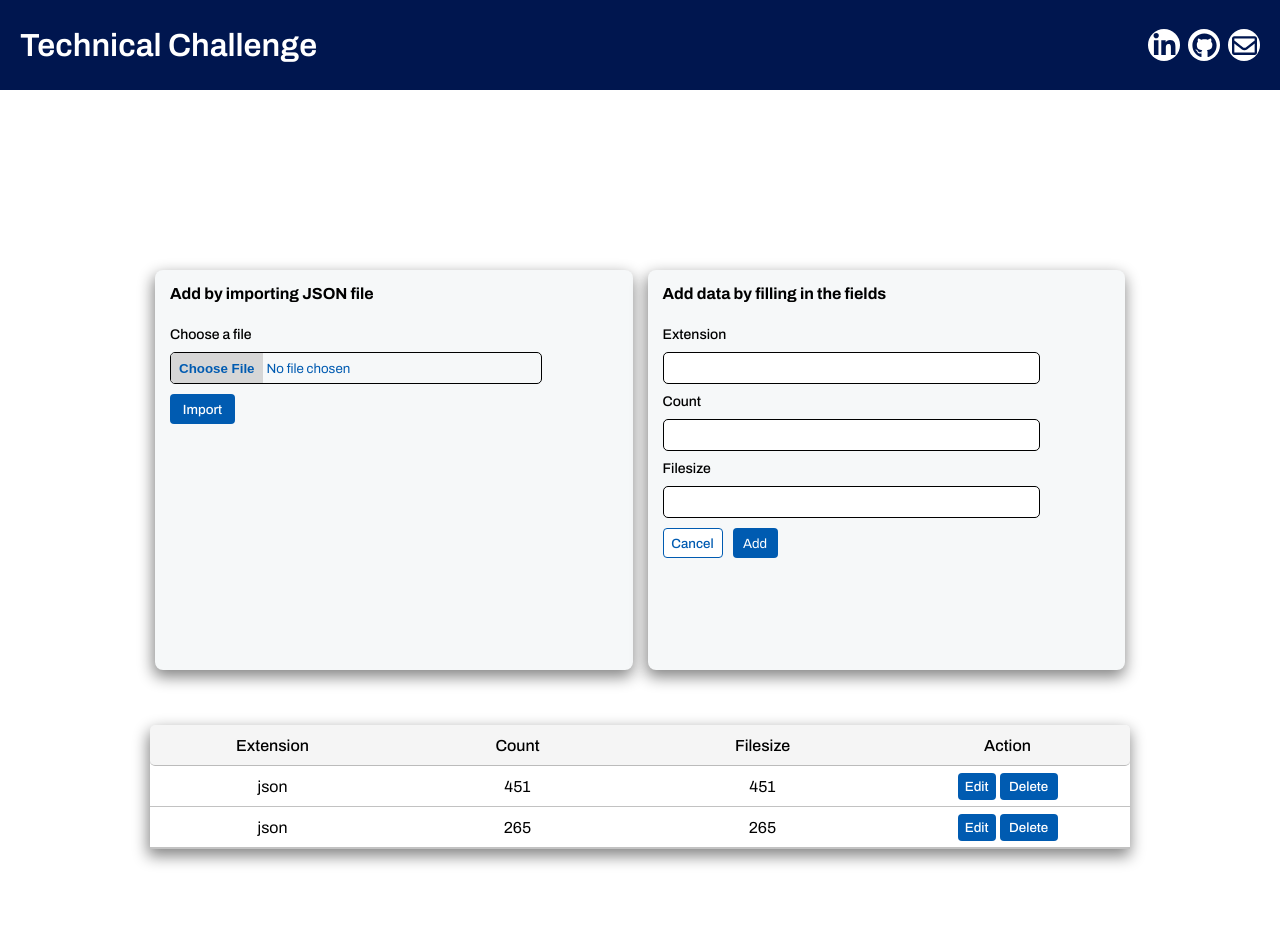
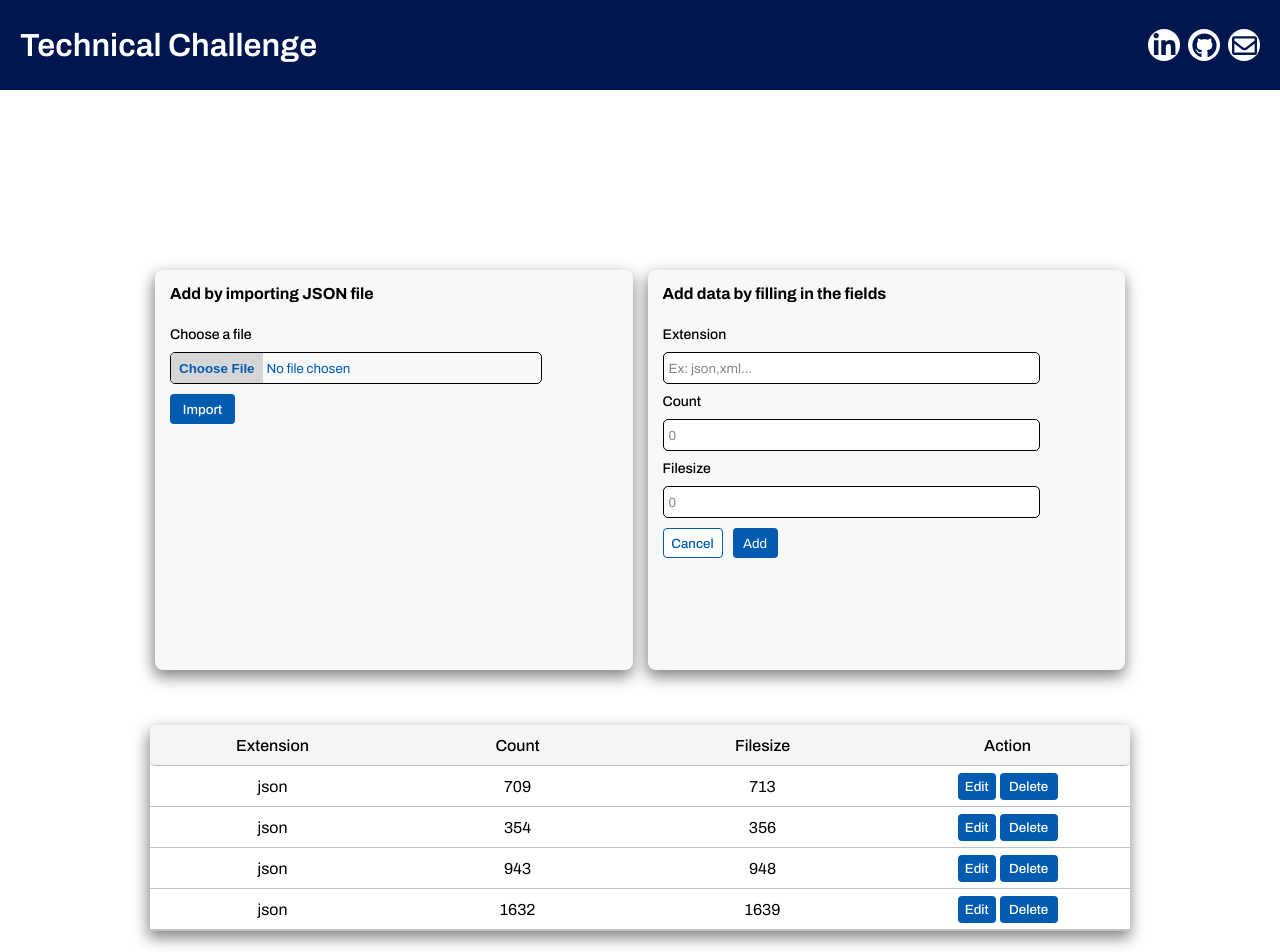
Before and after one commit to WictorPereira/Axetrading-Challenge, a React (Vite) app in the folder SinglePageApplication/: page / in a window 1280 px wide. Shown: the top 952 px of the page. Built offline with nearby package versions, Linux system fonts and the light colour scheme; data requests are answered from the project's data file.

Commit message:
Form2
form 2 concluído, conexão com banco de dados e envio para o banco de dados finalizada.

```diff
--- a/SinglePageApplication/db.json
+++ b/SinglePageApplication/db.json
@@ -1,16 +1,28 @@
 {
   "arquivos": [
     {
-      "id": "ad9f",
+      "id": "ff30",
       "extension": "json",
-      "count": 451,
-      "filesize": 451
+      "count": 709,
+      "filesize": 713
     },
     {
-      "id": "b8f5",
+      "id": "8f3d",
       "extension": "json",
-      "count": 265,
-      "filesize": 265
+      "count": 354,
+      "filesize": 356
+    },
+    {
+      "id": "aef3",
+      "extension": "json",
+      "count": 943,
+      "filesize": 948
+    },
+    {
+      "id": "d9a5",
+      "extension": "json",
+      "count": 1632,
+      "filesize": 1639
     }
   ]
 }
--- a/SinglePageApplication/src/Components/Form1.jsx
+++ b/SinglePageApplication/src/Components/Form1.jsx
@@ -74,8 +74,7 @@ function Form1() {
               Extensão do arquivo: {selectedFile.name}
             </p>
             <p className="p-results">Count: {charCount} caracteres</p>
-            <p className="p-results">filesize: {selectedFile.size} bytes
-            </p>
+            <p className="p-results">filesize: {selectedFile.size} bytes</p>
           </div>
         )}
 
--- a/SinglePageApplication/src/Components/Form2.css
+++ b/SinglePageApplication/src/Components/Form2.css
@@ -40,12 +40,20 @@
     padding:0px 0px 0px 5px
 }
 
+.input-edit::placeholder{
+    color:rgba(0, 0, 0, 0.473)
+}
+
 .input-editNum{
     border: #000 1.8px solid;
     width: 80%;
     height: 30px;
     border-radius: 5px;
     padding:0px 0px 0px 5px
+}
+
+.input-editNum::placeholder{
+    color:rgba(0, 0, 0, 0.473)
 }
 
 .div-btns{
--- a/SinglePageApplication/src/Components/Form2.jsx
+++ b/SinglePageApplication/src/Components/Form2.jsx
@@ -1,28 +1,88 @@
-import './Form2.css'
+import "./Form2.css";
+import React, { useState } from "react";
 
-function Form2 () {
-    return(
-        <div className='div-forms'>
-            <form className="form2">
-                <h1 className='h1-title2'>Add data by filling in the fields</h1>
+function Form2() {
+  const [extension, setExtension] = useState("");
+  const [count, setCount] = useState("");
+  const [filesize, setFilesize] = useState("");
 
-                <h4 className='h4-edits'>Extension</h4>
-                <input className="input-edit" type="text" />
+  const handleSubmit = async (e) => {
+    e.preventDefault();
 
-                <h4 className="h4-edits">Count</h4>
-                <input className="input-editNum" type="number" />
+    if (!extension || !count || !filesize) {
+      alert("Preencha todos os campos");
+      return;
+    }
 
-                <h4 className="h4-edits">Filesize</h4>
-                <input className="input-editNum" type="number" />
+    const formData = {
+      extension,
+      count: parseInt(count), // Converting count to number
+      filesize: parseInt(filesize), // Converting filesize to number
+    };
 
-                <div className='div-btns'>
-                <button className='btn-cancel'>Cancel</button>
-                <button className='btn-add'>Add</button>
-            </div>
+    try {
+      const response = await fetch("http://localhost:5000/arquivos", {
+        method: "POST",
+        headers: {
+          "Content-Type": "application/json",
+        },
+        body: JSON.stringify(formData),
+      });
 
-    </form>
+      if (!response.ok) {
+        throw new Error("Failed to add data");
+      }
+      console.log("Data added successfully");
+
+      // Limpar os campos após o envio bem-sucedido
+      setExtension("");
+      setCount("");
+      setFilesize("");
+    } catch (error) {
+      console.error("Error adding data:", error.message);
+    }
+  };
+
+  return (
+    <div className="div-forms">
+      <form className="form2" onSubmit={handleSubmit}>
+        <h1 className="h1-title2">Add data by filling in the fields</h1>
+
+        <h4 className="h4-edits">Extension</h4>
+        <input
+          className="input-edit"
+          type="text"
+          placeholder="Ex: json,xml..."
+          onChange={(e) => setExtension(e.target.value)}
+        />
+
+        <h4 className="h4-edits">Count</h4>
+        <input
+          className="input-editNum"
+          type="number"
+          placeholder="0"
+          onChange={(e) => setCount(e.target.value)}
+        />
+
+        <h4 className="h4-edits">Filesize</h4>
+        <input
+          className="input-editNum"
+          type="number"
+          placeholder="0"
+          onChange={(e) => setFilesize(e.target.value)}
+        />
+
+        <div className="div-btns">
+          <button className="btn-cancel" type="reset">
+            Cancel
+          </button>
+          <button className="btn-add" type="submit">
+            Add
+          </button>
+        </div>
+      </form>
     </div>
-    )
+  );
 }
 
-export default Form2
+export default Form2;
--- a/SinglePageApplication/src/Components/Results.jsx
+++ b/SinglePageApplication/src/Components/Results.jsx
@@ -3,23 +3,6 @@ import "./Table.css";
 import React, { useState, useEffect } from "react";
 
 function Results() {
-  function removeFiles(id) {
-    fetch(`http://localhost:5000/arquivos/${id}`, {
-      method: "DELETE",
-      headers: {
-        "Content-Type": "application/json",
-      },
-    })
-      .then((resp) => {
-        if (!resp.ok) {
-          throw new Error("Erro ao deletar o arquivo");
-        }
-
-        setFiles(files.filter((file) => file.id !== id));
-      })
-      .catch((err) => console.log(err));
-  }
-
   const [files, setFiles] = useState([]);
 
   //buscando arquivos db.json
@@ -47,6 +30,24 @@ function Results() {
       </p>
     );
   }
+
+  function removeFiles(id) {
+    fetch(`http://localhost:5000/arquivos/${id}`, {
+      method: "DELETE",
+      headers: {
+        "Content-Type": "application/json",
+      },
+    })
+      .then((resp) => {
+        if (!resp.ok) {
+          throw new Error("Erro ao deletar o arquivo");
+        }
+
+        setFiles(files.filter((file) => file.id !== id));
+      })
+      .catch((err) => console.log(err));
+  }
+
   return (
     <ul className="ul-results">
       {files.map((file, index) => (
--- a/SinglePageApplication/src/Components/Table.jsx
+++ b/SinglePageApplication/src/Components/Table.jsx
@@ -11,8 +11,6 @@ function Table() {
                 <li>Filesize</li>
                 <li>Action</li>
             </ul>
-
-
             <Results/>
 
         </div>
```
